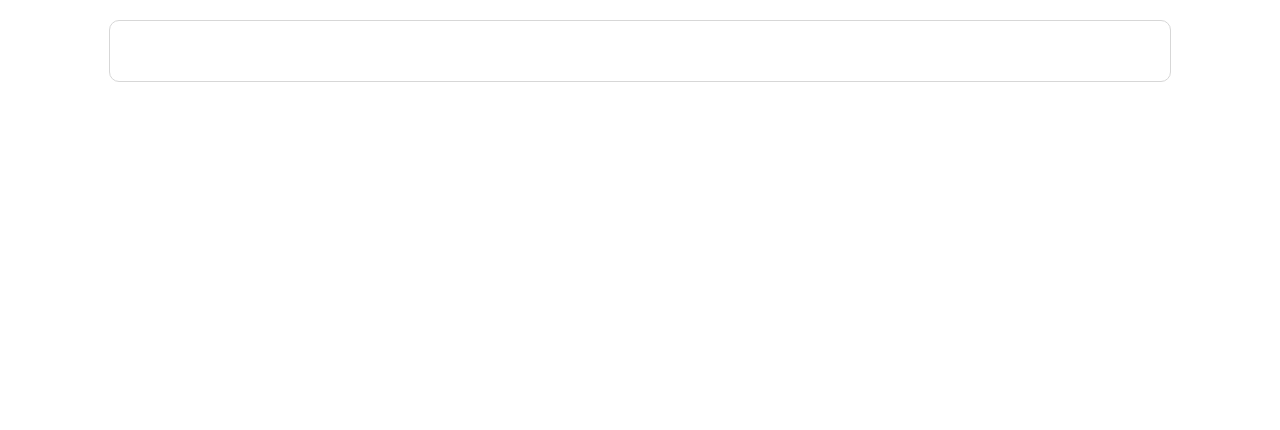
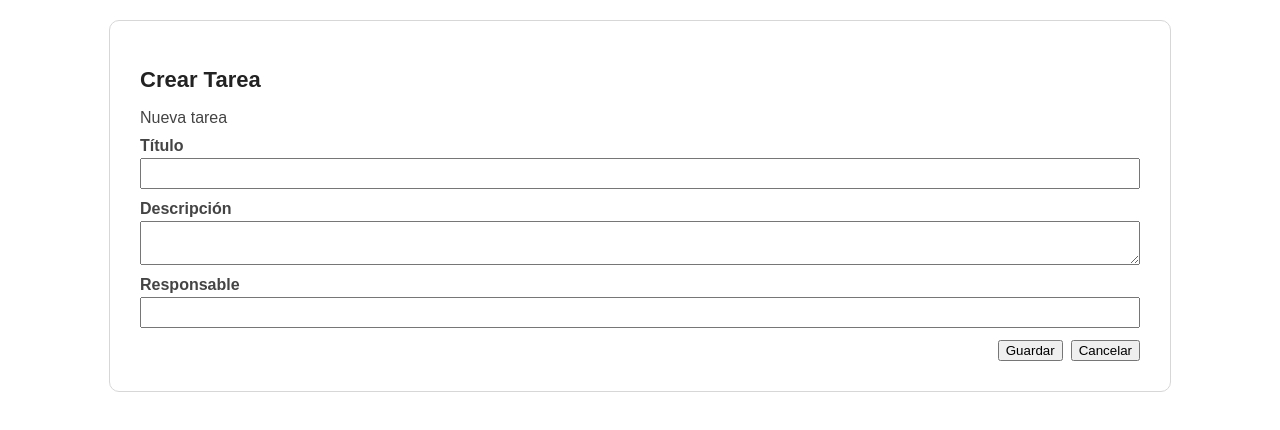
Before and after one commit to Nathekk/GestorTareas, a React (Vite) app: page /tareas/nueva in a window 1280 px wide. Before the commit this address had no page. Shown: the top 430 px of the page. Built offline with nearby package versions, Linux system fonts and the light colour scheme.

Commit message:
Pagina de nueva tarea y la no encontrada listo

```diff
--- a/src/App.tsx
+++ b/src/App.tsx
@@ -1,15 +1,17 @@
 import ListaTareas from './pages/ListaTareas.tsx';
 import EditarTarea from './pages/EditarTarea.tsx';
+import NuevaTarea from "./pages/NuevaTarea.tsx";
 import {Routes, Route, Navigate} from 'react-router';
+import PaginaNoEncontrada from "./pages/PaginaNoEncontrada.tsx";
 
 function App() {
     return (
         <Routes>
             <Route path="/" element={<Navigate to="/tareas"/>}/>
             <Route path="/tareas" element={<ListaTareas/>}/>
-            {/*<Route path="/tareas/nueva" element={<NuevaTarea/>}/>*/}
+            <Route path="/tareas/nueva" element={<NuevaTarea/>}/>
             <Route path="/tareas/:id/editar" element={<EditarTarea/>}/>
-            {/*<Route path="*" element={<PaginaNoEncontrada/>}/>*/}
+            <Route path="*" element={<PaginaNoEncontrada/>}/>
         </Routes>
     );
 }
--- a/src/pages/NuevaTarea.tsx
+++ b/src/pages/NuevaTarea.tsx
@@ -0,0 +1,56 @@
+import {useNavigate} from 'react-router';
+import FormularioTarea from "../componentes/FormularioTarea.tsx";
+import {useState} from "react";
+import styled from "@emotion/styled";
+
+
+const MensajeError = styled.p`
+    color: red;
+    font-size: 14px;
+`;
+
+function NuevaTarea() {
+    const [error, setError] = useState("");
+    const navigate = useNavigate();
+
+    async function guardar(titulo: string, descripcion: string, responsable: string) {
+        const nueva = {
+            titulo: titulo,
+            descripcion: descripcion,
+            responsable: responsable,
+        };
+        setError("");
+        try {
+            const api = "http://localhost:3000/tareas";
+            const response = await fetch(api, {
+                method: 'POST',
+                headers: {
+                    'Content-Type': 'application/json',
+                },
+                body: JSON.stringify(nueva),
+            });
+
+            if (!response.ok) {
+                throw new Error("Error al crear tarea");
+            }
+            navigate("/tareas")
+
+        } catch (error) {
+            console.error("Error creando tarea", error);
+            setError("No se pudo crear la tarea");
+            throw error
+        }
+    }
+
+    return (
+        <div>
+            <h2>Crear Tarea</h2>
+            {error && <MensajeError>{error}</MensajeError>}
+
+            <FormularioTarea onGuardar={guardar} onCancelar={() => navigate("/tareas")}/>
+        </div>
+    );
+}
+
+
+export default NuevaTarea;
--- a/src/pages/PaginaNoEncontrada.tsx
+++ b/src/pages/PaginaNoEncontrada.tsx
@@ -0,0 +1,13 @@
+import {useNavigate} from 'react-router';
+
+function PaginaNoEncontrada() {
+    const navigate = useNavigate();
+    return (
+        <div>
+            <h2>Pagina no encontrada</h2>
+            <button type="button" onClick={() => navigate('/tareas')}>Volver</button>
+        </div>
+    );
+}
+
+export default PaginaNoEncontrada;
```
